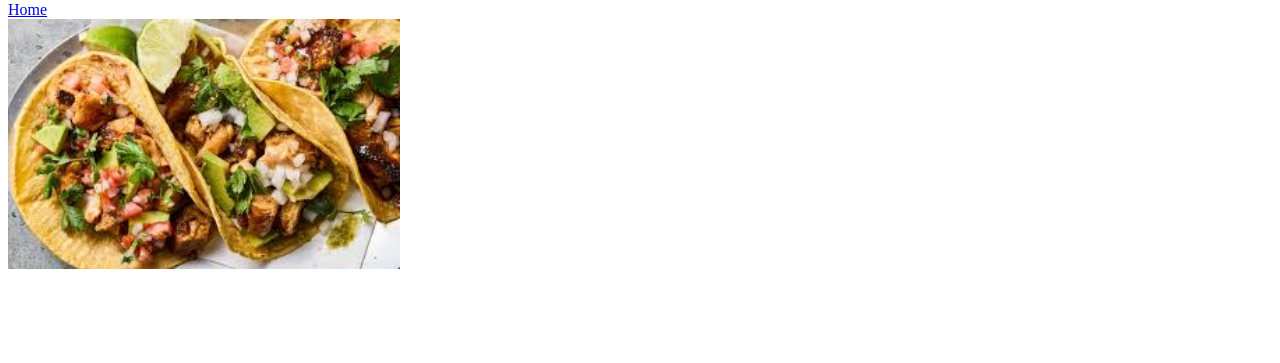
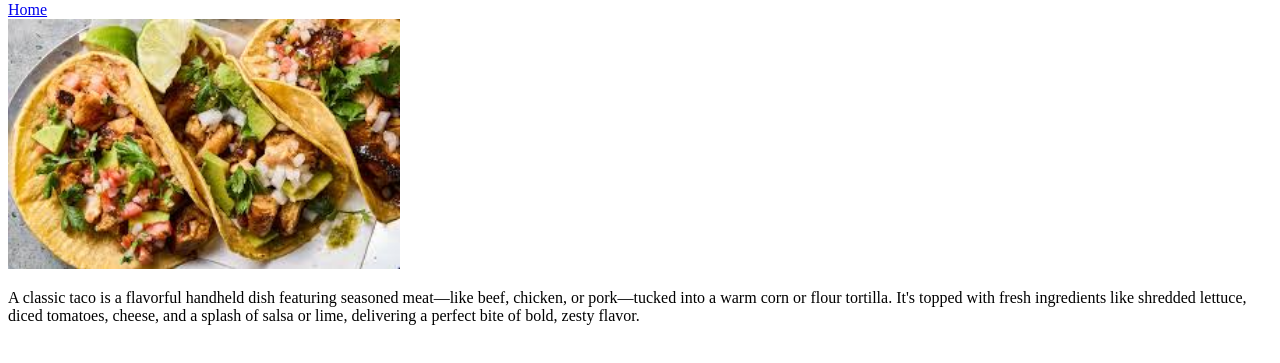
Before and after one commit to WayneProgrammer/Odin-recipie, a plain HTML site: page recipes/tacos.html in a window 1280 px wide. Shown: the part 79-442 px from the top of the page. Drawn offline with Linux system fonts and the light colour scheme.

Commit message:
Added a description for the taco recipe

```diff
--- a/recipes/tacos.html
+++ b/recipes/tacos.html
@@ -9,5 +9,6 @@
         <a href="../index.html">Home</a>
         <br>
         <img src="../images/taco.jpg" height="250">
+        <p>A classic taco is a flavorful handheld dish featuring seasoned meat—like beef, chicken, or pork—tucked into a warm corn or flour tortilla. It's topped with fresh ingredients like shredded lettuce, diced tomatoes, cheese, and a splash of salsa or lime, delivering a perfect bite of bold, zesty flavor.</p>
     </body>
 </html>
```
